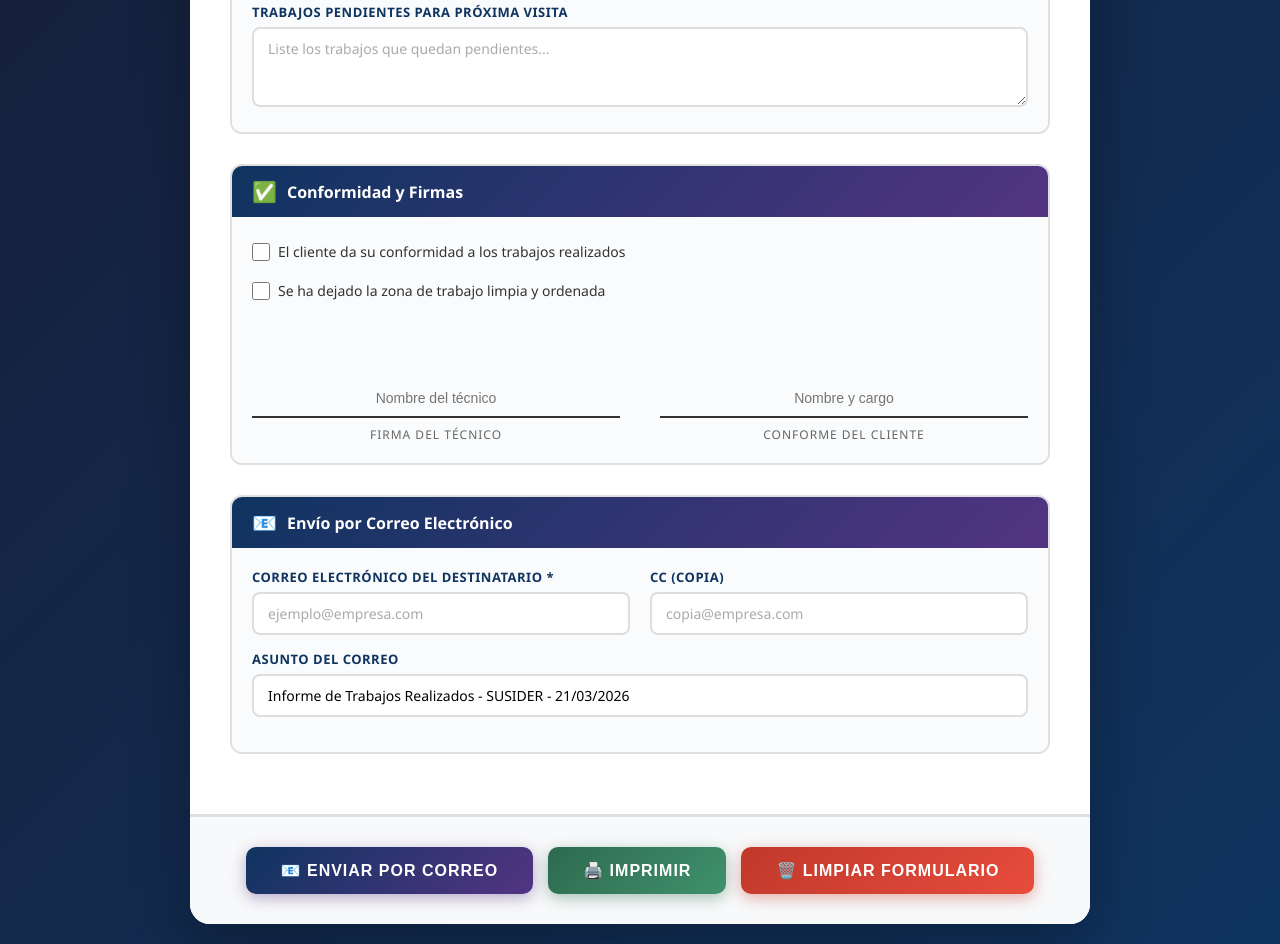
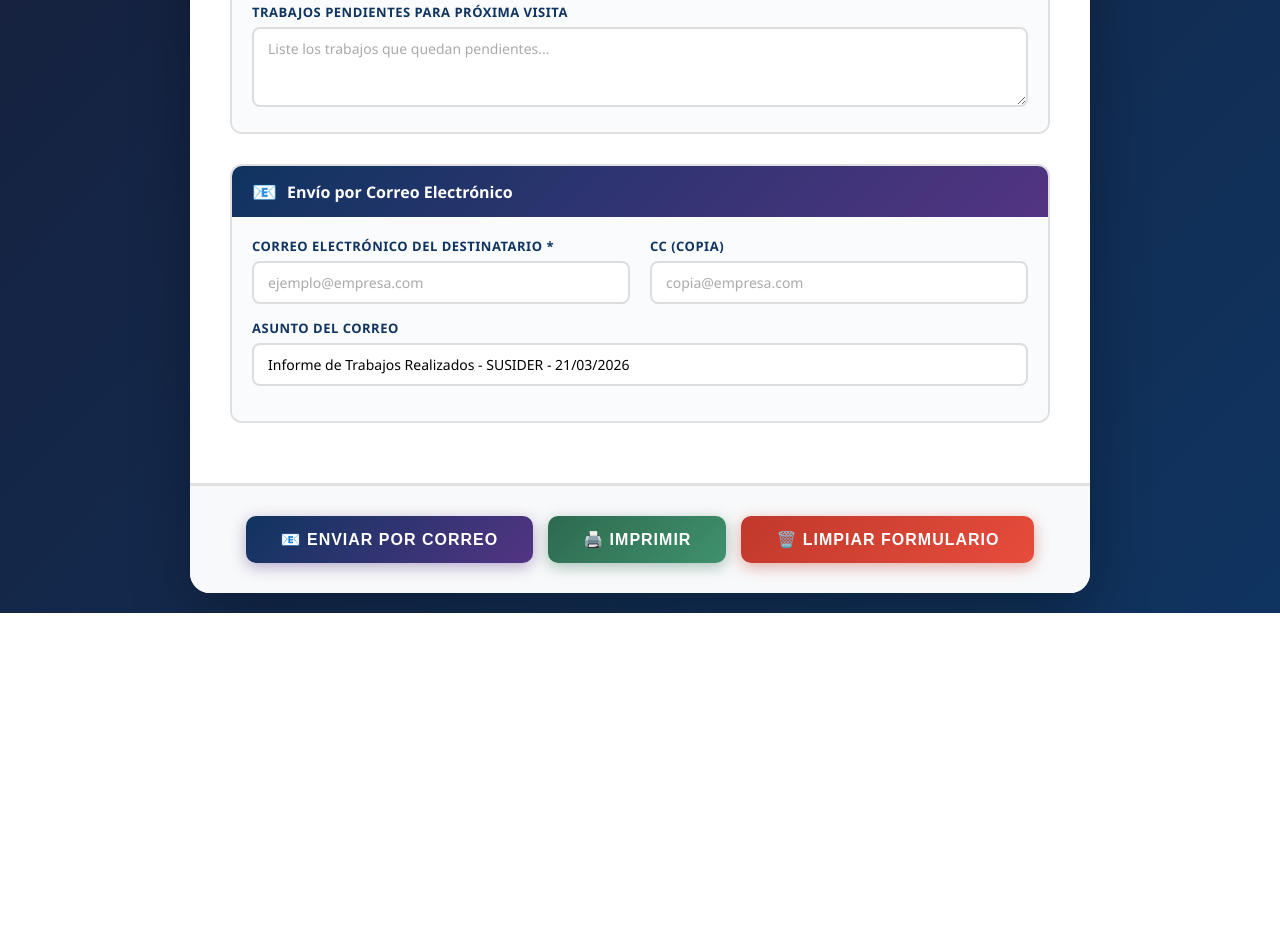
Before and after one commit to doraimon35-source/suside-informe, a plain HTML site: page index.html in a window 1280 px wide. Shown: the part 2039-2983 px from the top of the page. After the commit the page ends 2652 px from the top, so only its background shows below. Drawn offline with Linux system fonts and the light colour scheme.

Commit message:
Quitar seccion Conformidad y Firmas del informe

```diff
--- a/index.html
+++ b/index.html
@@ -241,67 +241,6 @@
             font-size: 14px;
         }
 
-        .checkbox-group {
-            display: flex;
-            flex-wrap: wrap;
-            gap: 15px;
-            margin-top: 5px;
-        }
-
-        .checkbox-item {
-            display: flex;
-            align-items: center;
-            gap: 8px;
-            cursor: pointer;
-        }
-
-        .checkbox-item input[type="checkbox"] {
-            width: 18px;
-            height: 18px;
-            accent-color: #533483;
-            cursor: pointer;
-        }
-
-        .checkbox-item label {
-            font-size: 14px;
-            color: #333;
-            cursor: pointer;
-            text-transform: none;
-            font-weight: normal;
-        }
-
-        .signature-area {
-            display: flex;
-            gap: 40px;
-            justify-content: space-between;
-            flex-wrap: wrap;
-        }
-
-        .signature-box {
-            flex: 1;
-            min-width: 250px;
-            text-align: center;
-        }
-
-        .signature-line {
-            border: none;
-            border-bottom: 2px solid #333;
-            width: 100%;
-            padding: 10px;
-            margin-top: 50px;
-            font-size: 14px;
-            text-align: center;
-            background: transparent;
-        }
-
-        .signature-label {
-            font-size: 12px;
-            color: #666;
-            margin-top: 8px;
-            text-transform: uppercase;
-            letter-spacing: 1px;
-        }
-
         .buttons-section {
             padding: 30px 40px;
             background: #f8f9fa;
@@ -437,7 +376,6 @@
                 padding: 12px 20px;
                 font-size: 14px;
             }
-            .signature-area { flex-direction: column; gap: 20px; }
             .work-table { font-size: 12px; }
         }
 
@@ -579,23 +517,6 @@
                 background: #0f3460 !important;
                 color: white !important;
                 -webkit-print-color-adjust: exact !important;
-            }
-
-            /* Checkboxes */
-            .checkbox-item input[type="checkbox"] {
-                accent-color: #533483 !important;
-                -webkit-print-color-adjust: exact !important;
-            }
-
-            /* Firmas */
-            .signature-line {
-                border-bottom: 2px solid #333 !important;
-                margin-top: 40px !important;
-            }
-
-            .signature-label {
-                color: #0f3460 !important;
-                font-weight: 600 !important;
             }
 
             /* Ocultar elementos no imprimibles */
@@ -872,37 +793,6 @@
                             <textarea name="pendientes" id="pendientes"
                                 placeholder="Liste los trabajos que quedan pendientes..."
                                 style="min-height:80px;"></textarea>
-                        </div>
-                    </div>
-                </div>
-
-                <!-- CONFORMIDAD -->
-                <div class="section">
-                    <div class="section-title">
-                        <span class="icon">✅</span> Conformidad y Firmas
-                    </div>
-                    <div class="section-content">
-                        <div class="checkbox-group" style="margin-bottom:20px;">
-                            <div class="checkbox-item">
-                                <input type="checkbox" id="checkConform" name="conformidad">
-                                <label for="checkConform">El cliente da su conformidad a los trabajos realizados</label>
-                            </div>
-                        </div>
-                        <div class="checkbox-group" style="margin-bottom:30px;">
-                            <div class="checkbox-item">
-                                <input type="checkbox" id="checkClean" name="limpiezaZona">
-                                <label for="checkClean">Se ha dejado la zona de trabajo limpia y ordenada</label>
-                            </div>
-                        </div>
-                        <div class="signature-area">
-                            <div class="signature-box">
-                                <input type="text" class="signature-line" name="firmaTecnico" placeholder="Nombre del técnico">
-                                <div class="signature-label">Firma del Técnico</div>
-                            </div>
-                            <div class="signature-box">
-                                <input type="text" class="signature-line" name="firmaCliente" placeholder="Nombre y cargo">
-                                <div class="signature-label">Conforme del Cliente</div>
-                            </div>
                         </div>
                     </div>
                 </div>
```
